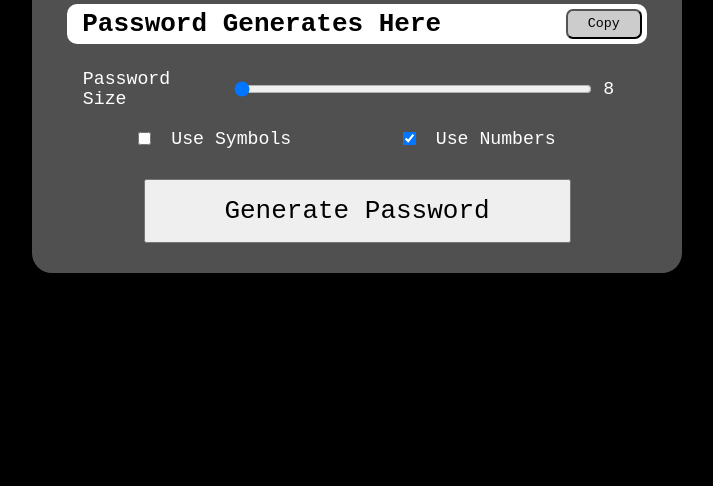
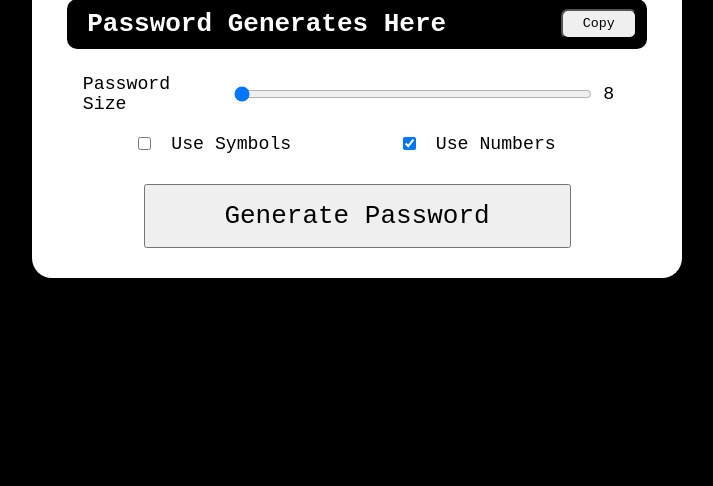
Before and after one commit to anirbaaaan183/iic-fgp, a plain HTML site: page week-1/index.html in a window 1280 px wide. Shown: the part 314-800 px from the top of the page, without its empty margins (283-996 px from the left). Drawn offline with Linux system fonts and the light colour scheme.

Commit message:
feat: consitstent styling with rest of site

```diff
--- a/week-1/style.css
+++ b/week-1/style.css
@@ -3,7 +3,7 @@
 	padding: 0;
 	box-sizing: border-box;
 	font-family: monospace;
-	color: #ffffff;
+	color: #000000;
 }
 
 html {
@@ -21,7 +21,7 @@ section {
 
 #main-container {
 	min-width: 650px;
-	background: #505050;
+	background: #ffffff;
 	padding: 20px;
 	display: flex;
 	flex-direction: column;
@@ -42,9 +42,9 @@ section {
 	display: flex;
 	flex-direction: row;
 	justify-content: stretch;
-	background: #ffffff;
+	background: #000000;
 	width: 95%;
-	padding: 5px;
+	padding: 10px;
 	border-radius: 10px;
 	margin-bottom: 15px;
 	/* https://stackoverflow.com/questions/4108726/how-to-spread-elements-horizontally-evenly */
@@ -53,15 +53,13 @@ section {
 
 #password-text {
 	font-size: 2em;
-	color: #000000;
+	color: #ffffff;
 	width: 90%;
 	margin: 0px 10px;
 }
 
 #copy-button {
 	padding: 3px 20px;
-	background: #cccccc;
-	color: #000000;
 	border-radius: 7px;
 }
 
@@ -116,5 +114,4 @@ section {
 	margin: 20px 10px;
 	margin-bottom: 10px;
 	padding: 15px 10px;
-	color: #000000;
 }
```
